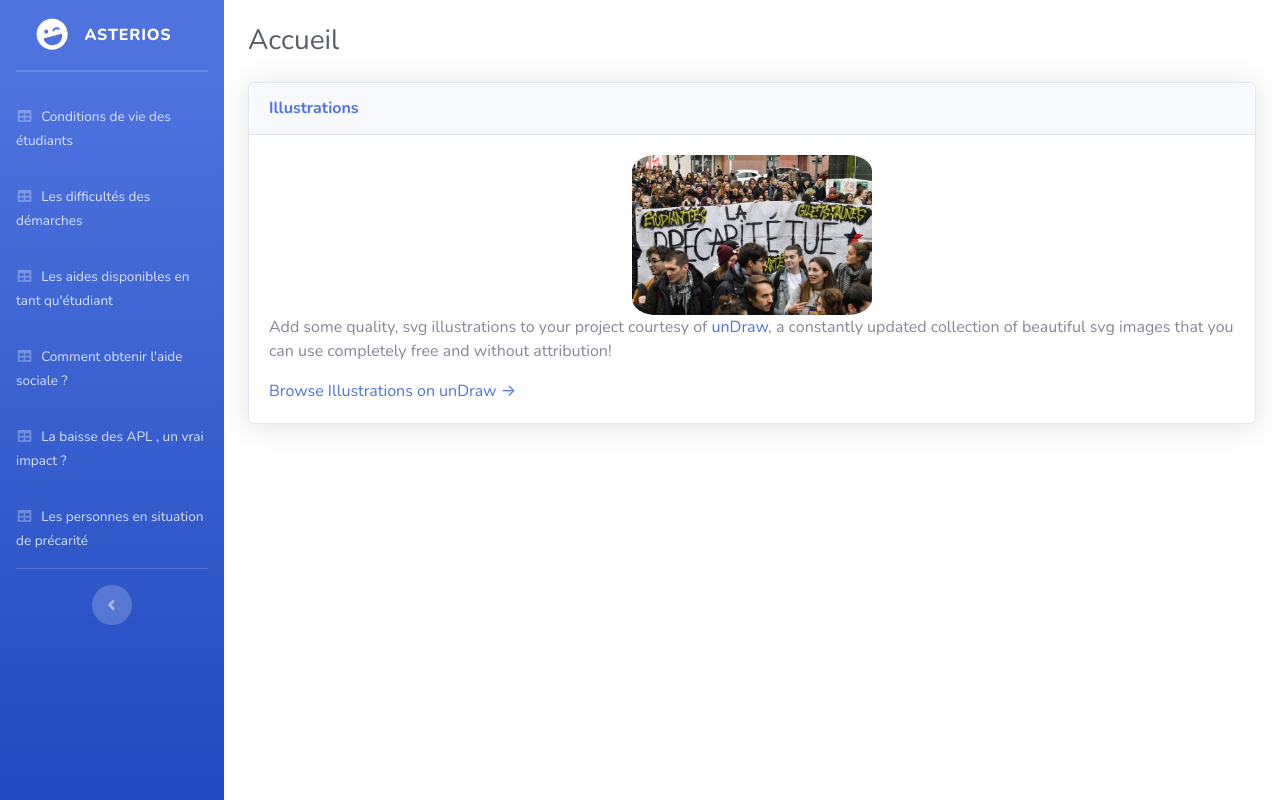
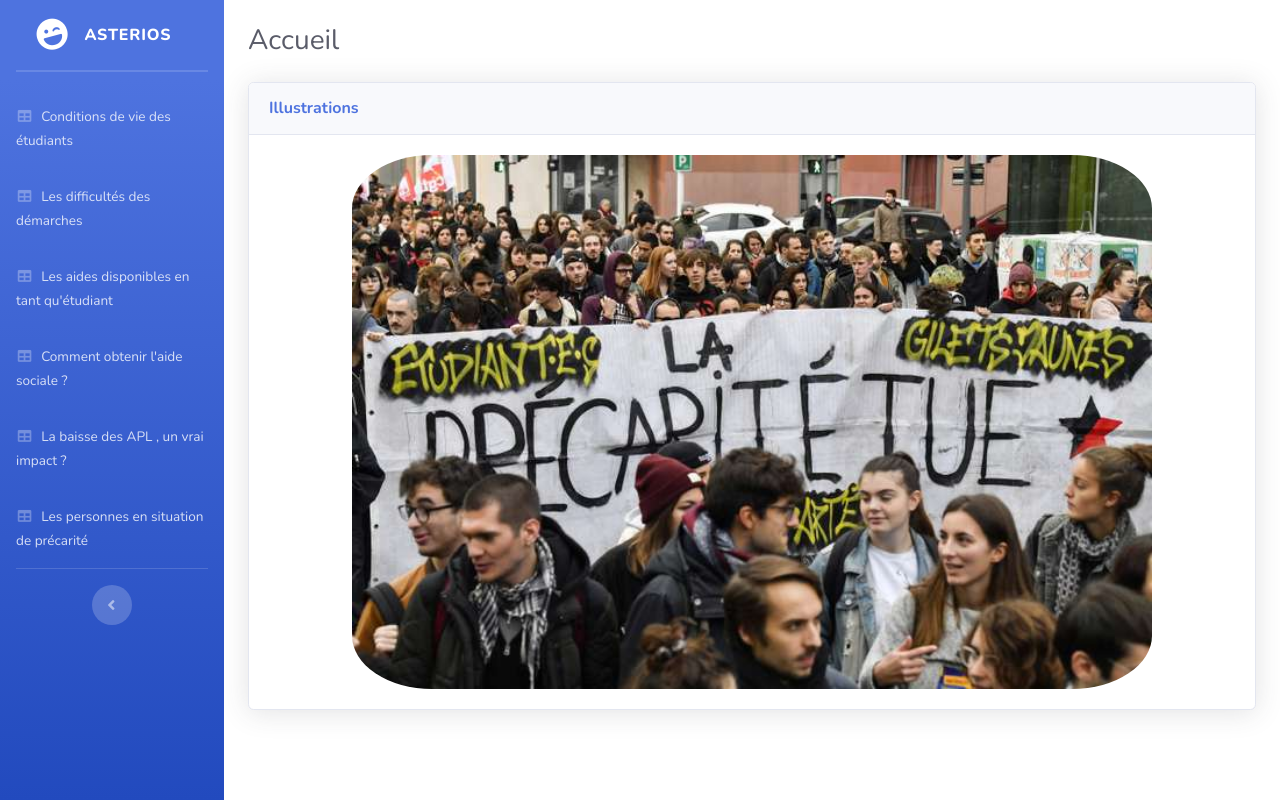
Before and after one commit to M-Lourme/NuiInfo2019, a Django app: page /asterios/ in a window 1280 px wide. Run offline with Django 3.2, Linux system fonts and the light colour scheme; some libraries are stand-ins or nearby versions.

Commit message:
Version  finale ++

```diff
--- a/asterios/templates/asterios/index.html
+++ b/asterios/templates/asterios/index.html
@@ -108,10 +108,8 @@
             </div>
             <div class="card-body">
               <div class="text-center">
-                <img style="width: 15rem;" src="{% static 'img/nos_img/page_de_garde.jpg'%}" alt="">
+                <img style="width: 50rem;" src="{% static 'img/nos_img/page_de_garde.jpg'%}" alt="">
               </div>
-              <p>Add some quality, svg illustrations to your project courtesy of <a target="_blank" rel="nofollow" href="https://undraw.co/">unDraw</a>, a constantly updated collection of beautiful svg images that you can use completely free and without attribution!</p>
-              <a target="_blank" rel="nofollow" href="https://undraw.co/">Browse Illustrations on unDraw &rarr;</a>
             </div>
       </div>
    </div>
```
